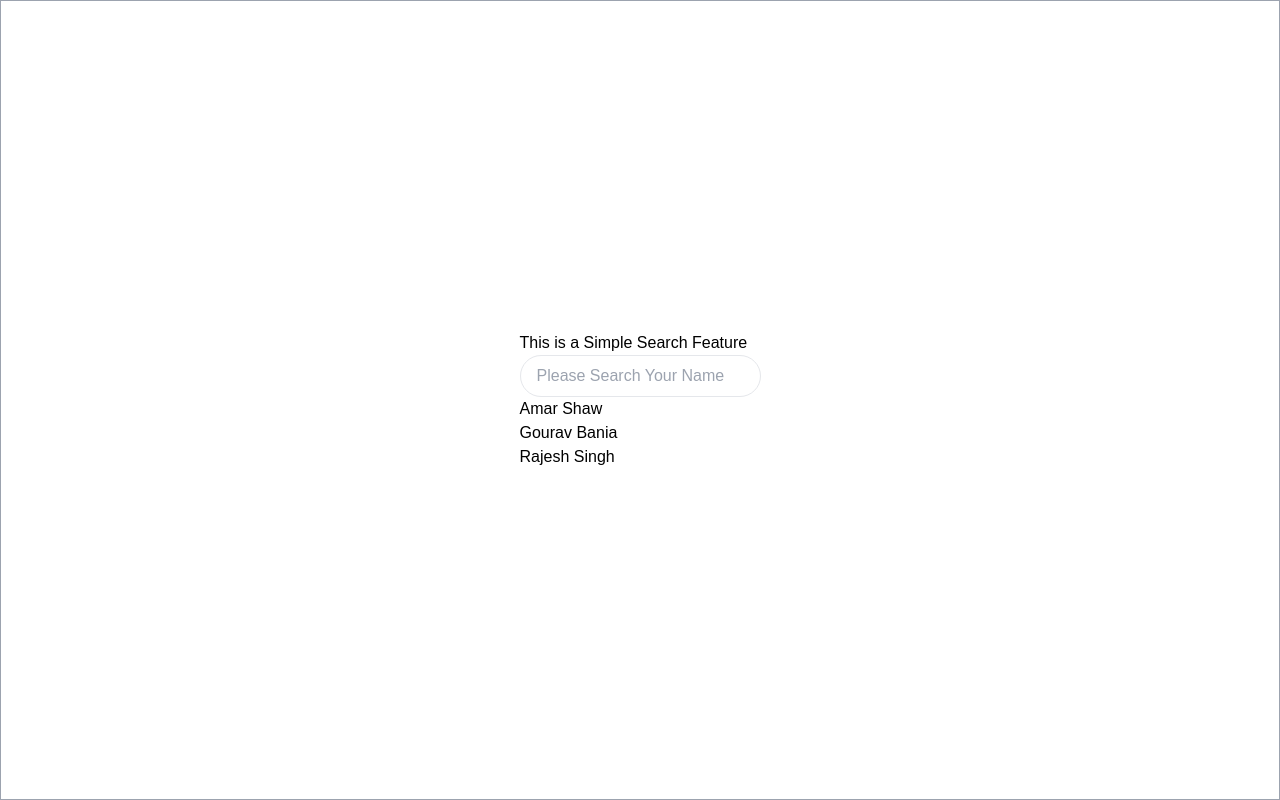
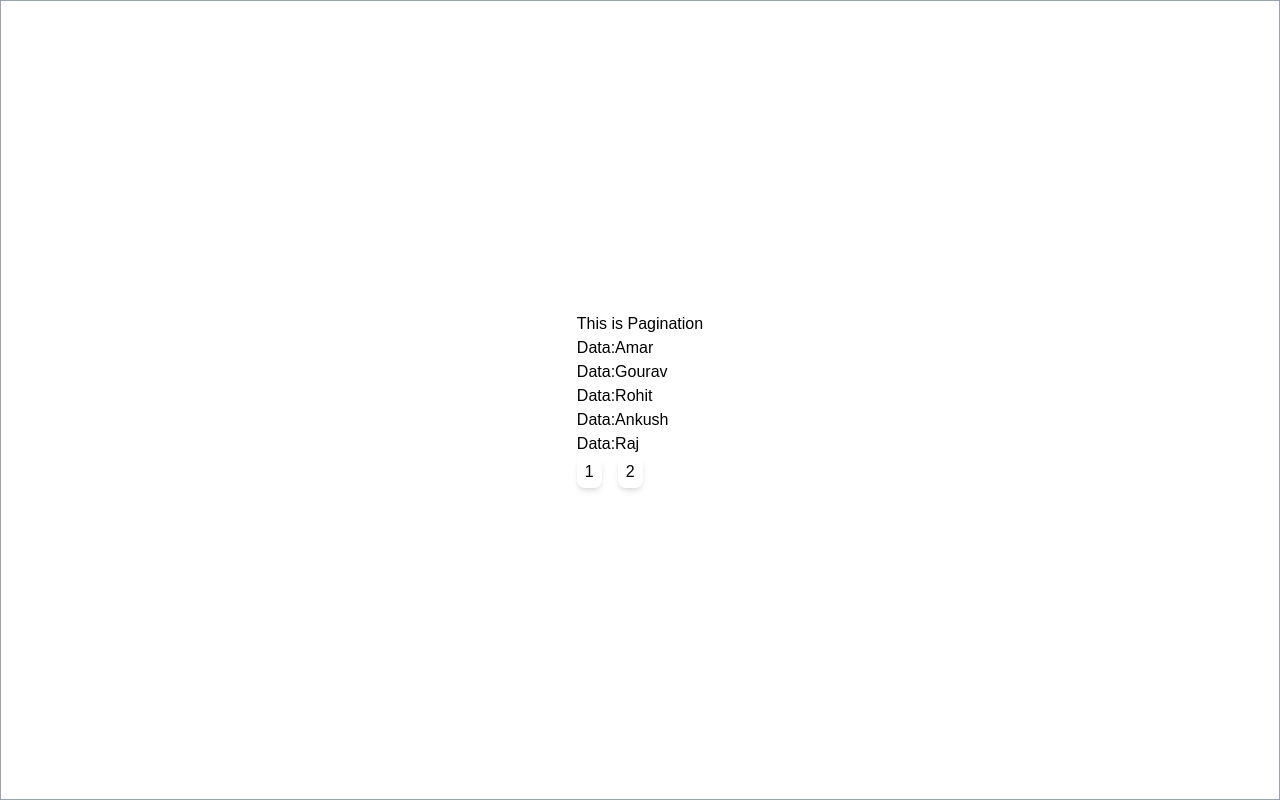
Before and after one commit to AmarKumarShaw/react-practice-small-problems, a Next.js app: page / in a window 1280 px wide. Built offline with nearby package versions, Linux system fonts and the light colour scheme.

Commit message:
Pagination.jsx Added

```diff
--- /dev/null
+++ b/app/_components/Pagination.jsx
@@ -0,0 +1,81 @@
+// import React, { useState } from 'react';
+
+// const Pagination = ({ items, itemsPerPage }) => {
+//     const [currentPage, setCurrentPage] = useState(1);
+
+//     if (!items || items.length === 0) return <p>No items to display</p>;
+
+//     const indexOfLastItem = currentPage * itemsPerPage;
+//     const indexOfFirstItem = indexOfLastItem - itemsPerPage;
+//     const currentItems = items.slice(indexOfFirstItem, indexOfLastItem);
+
+//     const pageNumbers = [];
+//     for (let i = 1; i <= Math.ceil(items.length / itemsPerPage); i++) {
+//         pageNumbers.push(i);
+//     }
+
+//     return (
+//         <div>
+//             <ul>
+//                 {currentItems.map((item, index) => (
+//                     <li key={index}>{item}</li>
+//                 ))}
+//             </ul>
+
+//             <ul>
+//                 {pageNumbers.map((number) => (
+//                     <li key={number} onClick={() => setCurrentPage(number)}>
+//                         {number}
+//                     </li>
+//                 ))}
+//             </ul>
+//         </div>
+//     );
+// };
+
+// export default Pagination;
+
+
+"use client"
+import React,{useState} from "react";
+
+const Pagination = ({items,itemsPerPage}) =>{
+    const [currentPage,setCurrentPage] = useState(1)
+
+    const indexOfLastItem = currentPage*itemsPerPage;
+    const indexOfFirstItem = indexOfLastItem - itemsPerPage;
+    const currentItems = items.slice(indexOfFirstItem,indexOfLastItem)
+
+    let pageNumbers = [];
+    for (let i=1;i<= Math.ceil(items.length/itemsPerPage);i++){
+        pageNumbers.push(i)
+    }
+
+    return(
+        <div>
+            <h1>This is Pagination</h1>
+           {
+            currentItems.map((data,index)=>{
+                return(
+                    <p key={index}>Data:{data}</p>
+                )
+            })
+           }
+            <div className="flex space-x-4">
+            {
+                pageNumbers.map((data)=>{
+                    return (
+                        <div key={data} className="flex">
+                            <li className="style-none list-none shadow-md py-1 px-2 rounded-lg"   onClick={()=> setCurrentPage(data)}>
+                            {data}
+                        </li>
+                        </div>
+                    )
+                })
+            }
+            </div>
+        </div>
+    )
+}
+
+export default Pagination;
--- a/app/_components/SearchFeature.jsx
+++ b/app/_components/SearchFeature.jsx
@@ -21,7 +21,7 @@ const SearchFeature = () =>{
     item.name.toLowerCase().includes(name.toLowerCase())
     )
     return(
-        <div>
+    <div>
     <p>This is a Simple Search Feature</p>
     <input type="text" placeholder="Please Search Your Name"
     onChange={(e)=> setName(e.target.value)}
@@ -36,8 +36,8 @@ const SearchFeature = () =>{
         {
             filteredName.map((data,index)=>{
                 return(
-                    <div>
-                        <p key={index}>{data.name}</p>
+                    <div key={index}>
+                        <p >{data.name}</p>
                     </div>
                 )
             })
--- a/app/page.tsx
+++ b/app/page.tsx
@@ -1,12 +1,14 @@
 "use client"
 import Image from "next/image";
-import SearchFeature from "./_components/SearchFeature"
+import Pagination from "./_components/Pagination"
 export default function Home() {
 
-
+const items = ["Amar","Gourav","Rohit","Ankush","Raj",
+  "Anuj","Ankit","Arpan","Rajesh"
+]
   return (
    <div className="h-screen flex border border-gray-400 justify-center items-center ">
-    <SearchFeature/>
+      <Pagination items={items} itemsPerPage={5}/>
    </div>
   );
 }
```
